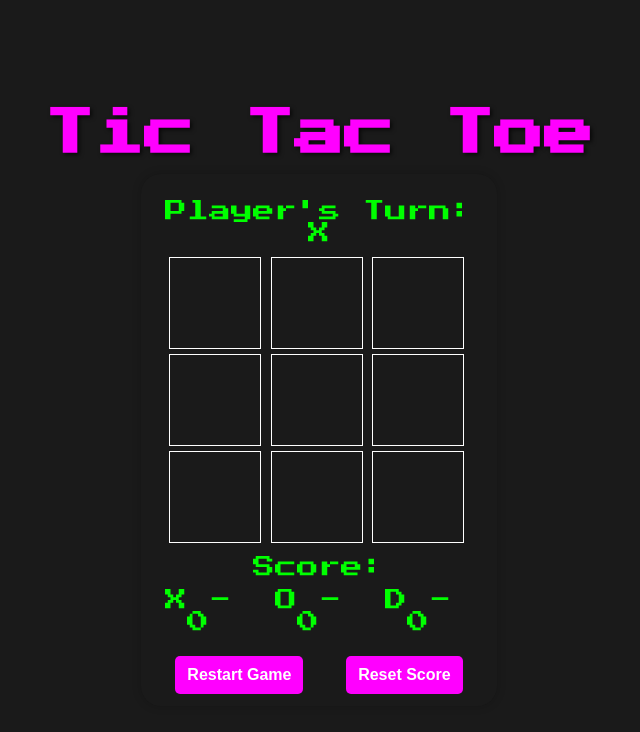
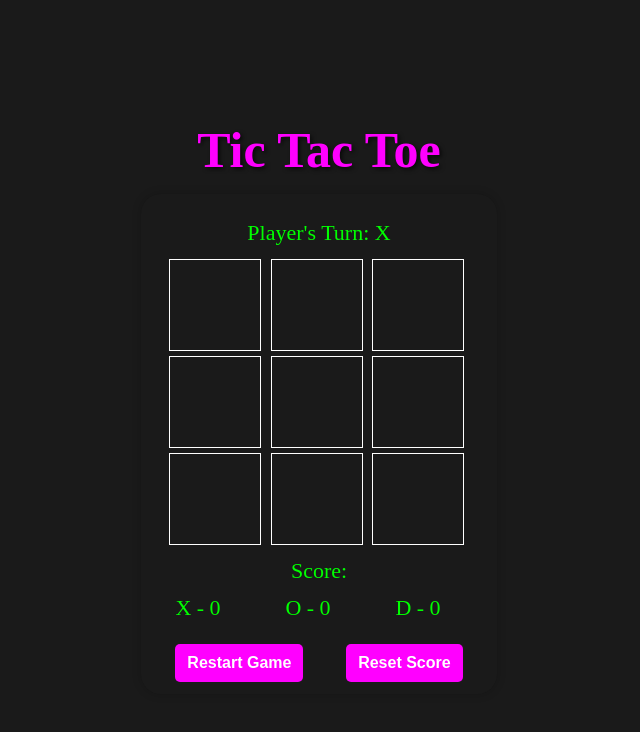
Before and after one commit to ProgSamuel/Jogo-da-Velha, a plain HTML site: page index.html in a window 1280 px wide. Shown: the whole page, without its empty margins (321-961 px from the left). Drawn offline with Linux system fonts and the light colour scheme.

Commit message:
bug fix - font v2

```diff
--- a/assets/style.css
+++ b/assets/style.css
@@ -1,14 +1,13 @@
-@import url('https://fonts.googleapis.com/css2?family=Press+Start+2P&display=swap');
 body {
   min-height: 100vh;
-    font-family: 'Press Start 2P', cursive;    text-align: center;
+  text-align: center;
   background-color: #1a1a1a;
   color: #fff;
   margin: 0;
   padding: 0;
 }
 
-#container{
+#container {
   display: flex;
   align-items: center;
   justify-content: center;
@@ -18,7 +17,7 @@ body {
 
 h1 {
   font-size: 50px;
-    margin: .3em;
+  margin: 0.3em;
   color: #ff00ff; /* Roxo */
   text-shadow: 2px 2px 4px rgba(0, 0, 0, 0.7);
 }
@@ -27,23 +26,23 @@ h1 {
   background-color: #1a1a1a;
   border-radius: 20px;
   box-shadow: 0 0 10px rgba(0, 0, 0, 0.2);
-    padding: .8em;
+  padding: 0.8em;
   width: 330px;
 }
 
 .status {
-    margin-top: .6em;
+  margin-top: 0.6em;
   color: #00ff00;
   font-size: 22px;
-    margin-bottom: .6em;
+  margin-bottom: 0.6em;
 }
 
-.placar{
-    font-weight:bold
+.placar {
+  font-weight: bold;
 }
 
-.scoreboard{
-    margin: -.5em;
+.scoreboard {
+  margin: -0.5em;
   width: 100%;
   display: flex;
   justify-content: space-around;
@@ -75,7 +74,7 @@ h1 {
   transition: background-color 0.3s ease-in-out;
 }
 
-.buttons{
+.buttons {
   display: flex;
   justify-content: space-around;
   margin-top: -1.4em;
@@ -96,6 +95,6 @@ button {
 
 button:hover {
   background-color: #00ff00;
-    color:  #000000;
+  color: #000000;
   transition: background-color 0.3s ease-in-out;
 }
```
Lines whose indentation alone changed are shown as unchanged.
